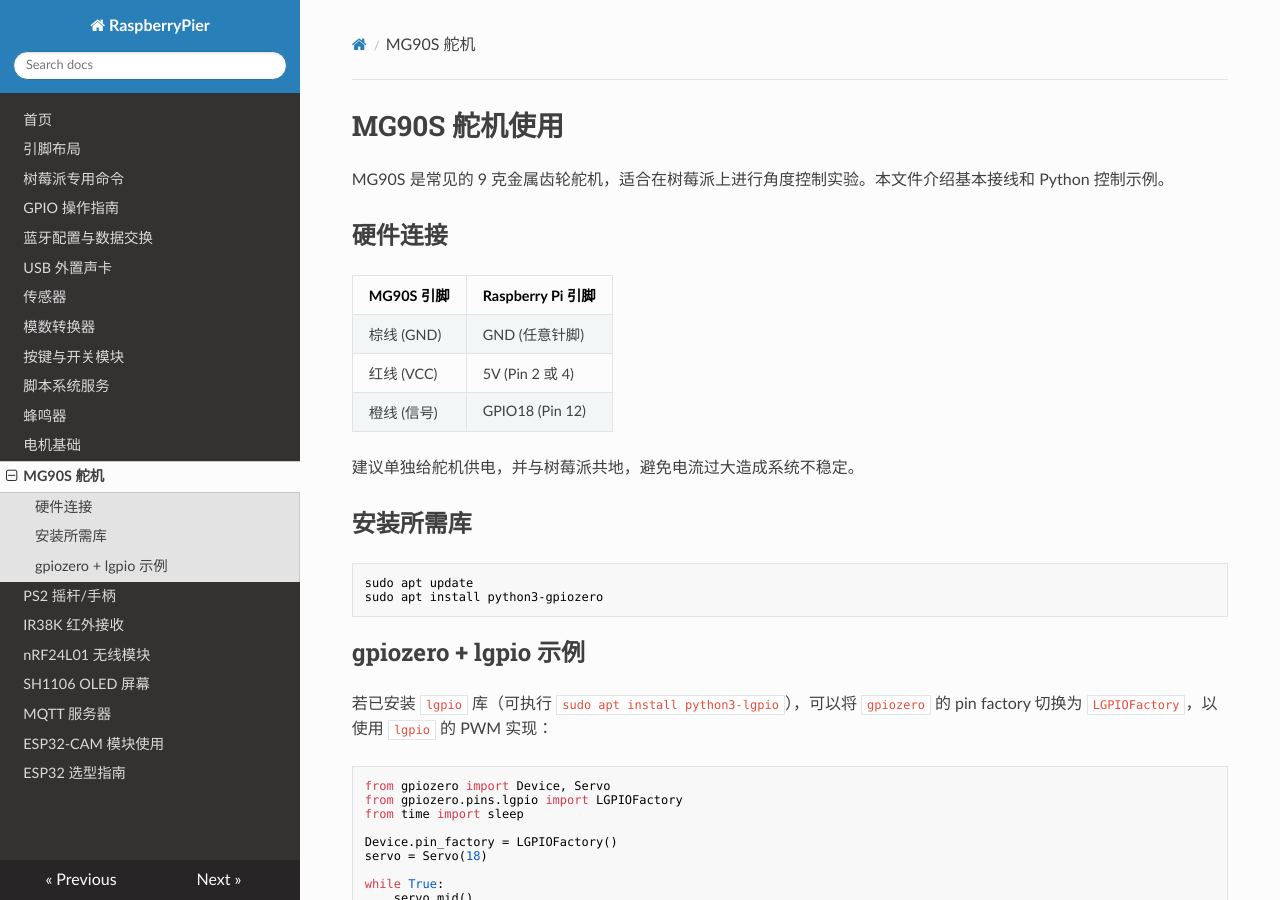
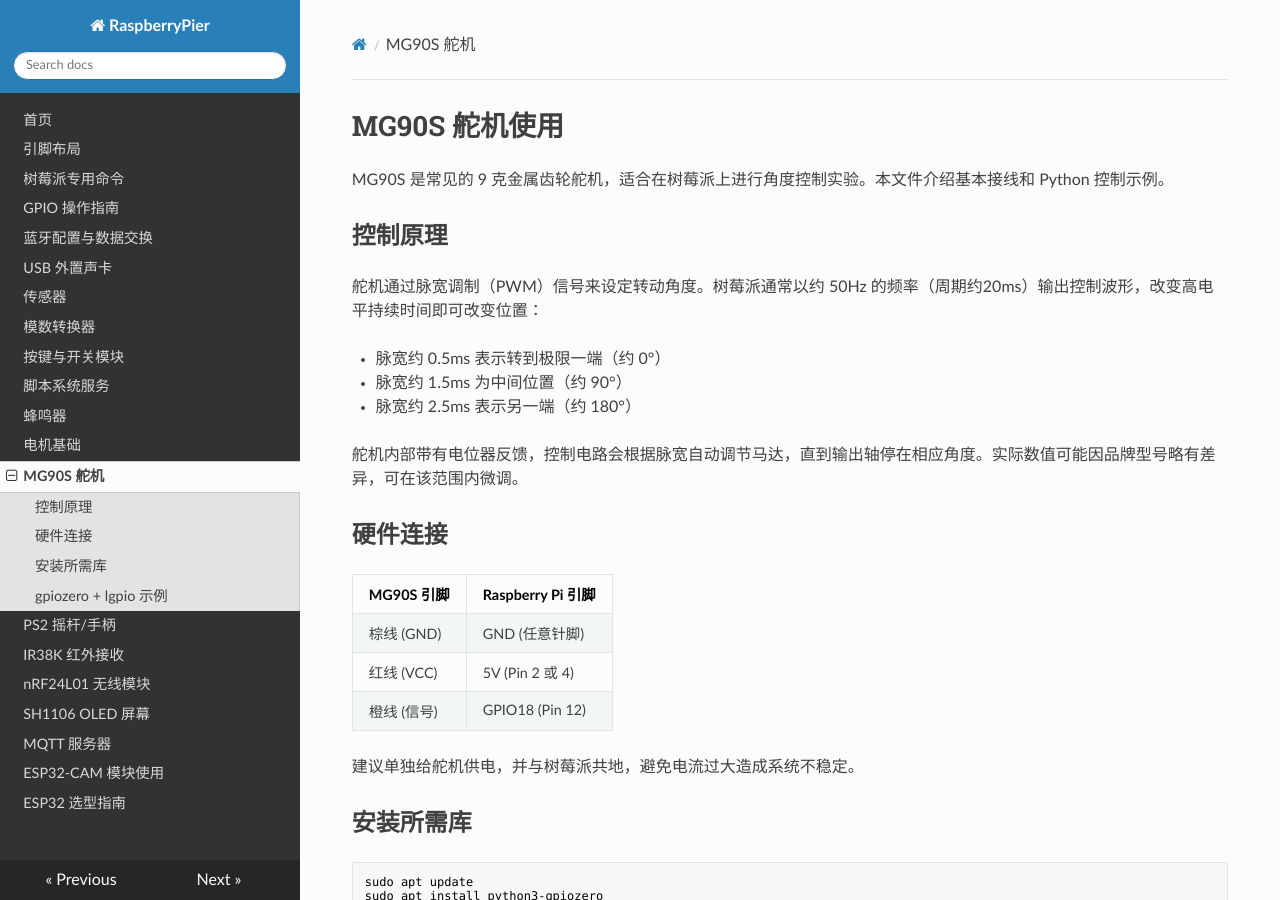
Before and after one commit to SwartzMss/RaspberryPier, an MkDocs documentation site: the page built from docs/servo.md, in a window 1280 px wide and 900 px high. Built offline with MkDocs 1.6.1, drawn with Linux system fonts in a browser that asks for light colours; nearby versions of some CDN libraries.

Commit message:
docs: add servo control principle

```diff
--- a/docs/servo.md
+++ b/docs/servo.md
@@ -2,6 +2,15 @@
 
 MG90S 是常见的 9 克金属齿轮舵机，适合在树莓派上进行角度控制实验。本文件介绍基本接线和 Python 控制示例。
 
+## 控制原理
+
+舵机通过脉宽调制（PWM）信号来设定转动角度。树莓派通常以约 50Hz 的频率（周期约20ms）输出控制波形，改变高电平持续时间即可改变位置：
+
+- 脉宽约 0.5ms 表示转到极限一端（约 0°）
+- 脉宽约 1.5ms 为中间位置（约 90°）
+- 脉宽约 2.5ms 表示另一端（约 180°）
+
+舵机内部带有电位器反馈，控制电路会根据脉宽自动调节马达，直到输出轴停在相应角度。实际数值可能因品牌型号略有差异，可在该范围内微调。
 ## 硬件连接
 
 | MG90S 引脚 | Raspberry Pi 引脚 |
```
